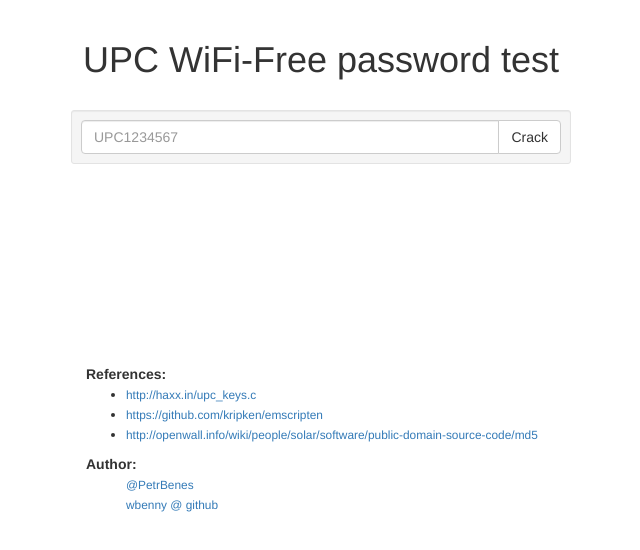
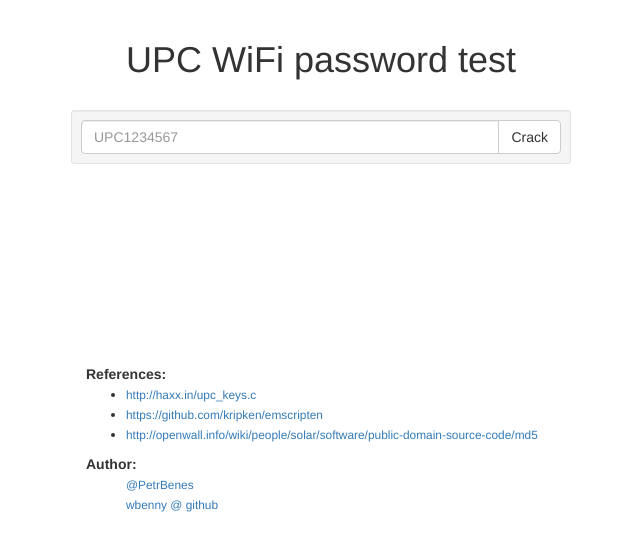
Before and after one commit to upc-keys/upc-keys.github.io, a plain HTML site: page index.html in a window 1280 px wide. Shown: the top 550 px of the page, without its empty margins (319-959 px from the left). Drawn offline with nearby package versions, Linux system fonts and the light colour scheme; no server answers.

Commit message:
Update index.html

```diff
--- a/index.html
+++ b/index.html
@@ -41,7 +41,7 @@
     <div id="container" class="container" ng-app="AppMain" ng-controller="AppController" ng-cloak>
       <div id="wrapper">
         <div id="header">
-          <h1>UPC WiFi-Free password test</h1>
+          <h1>UPC WiFi password test</h1>
         </div>
 
         <div class="well well-sm">
```
